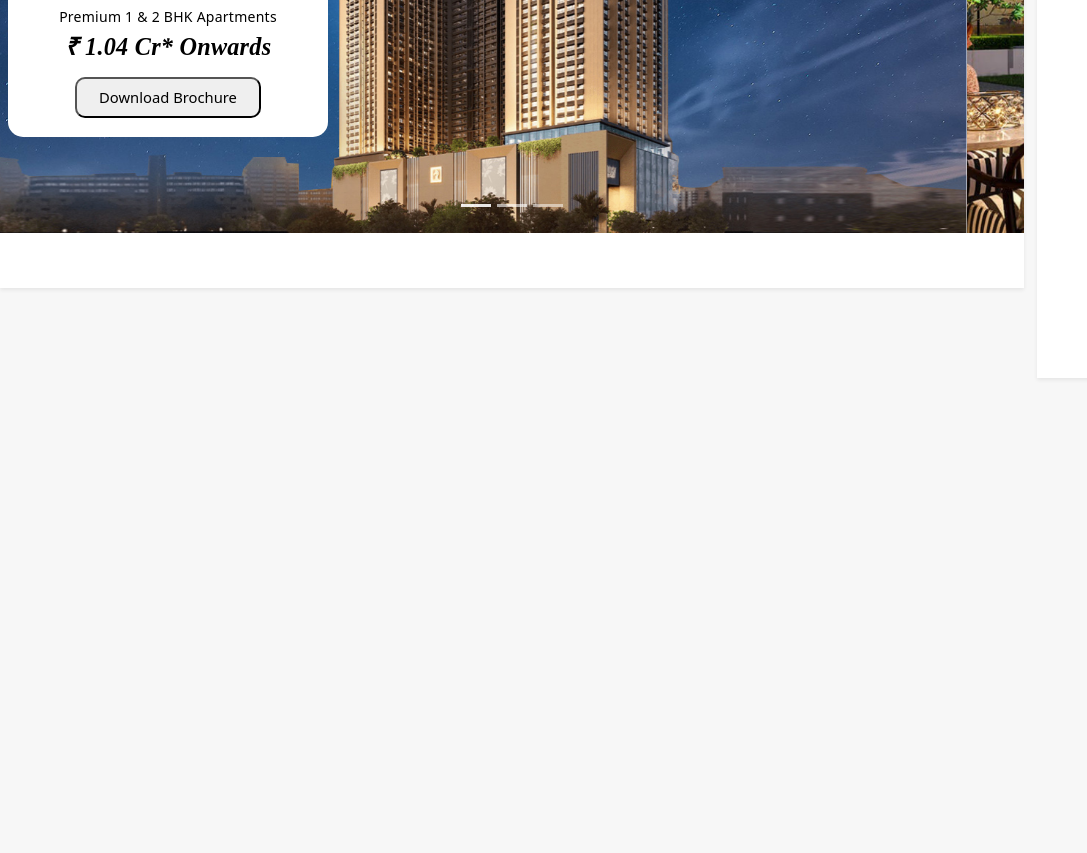
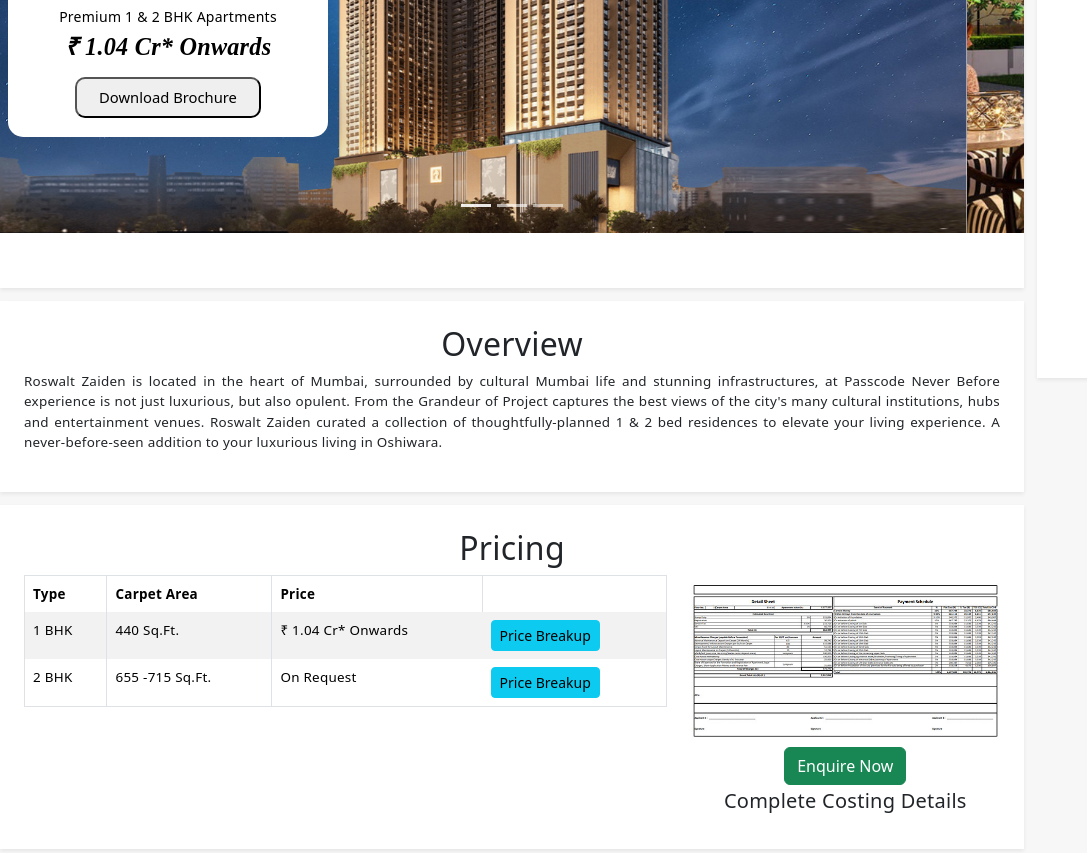
Before and after one commit to Harsh-09A/Roswalt-Zaiden, a plain HTML site: page index.html in a window 1280 px wide. Shown: the part 422-1275 px from the top of the page, without its empty margins (0-1087 px from the left). Before the commit the page ends 800 px from the top, so only its background shows below. Drawn offline with nearby package versions, Linux system fonts and the light colour scheme.

Commit message:
Added: Overview & Pricing

```diff
--- a/css/style.css
+++ b/css/style.css
@@ -348,3 +348,19 @@ aside {
     display: none;
   }
 }
+
+/* Overview Section */
+.sub-heading {
+  text-align: center;
+}
+.overview-para {
+  text-align: justify;
+}
+
+/* Pricing */
+/* For Mobile */
+@media only screen and (max-width: 990px) {
+  .price-table {
+    width: 500px;
+  }
+}
--- a/index.html
+++ b/index.html
@@ -316,6 +316,122 @@
           <br />
         </div>
       </aside>
+
+      <!--Overview Section  -->
+      <section id="overview" class="container p-4 shadow-sm">
+        <h3 class="section-heading">Overview</h3>
+        <p class="overview-para">
+          Roswalt Zaiden is located in the heart of Mumbai, surrounded by
+          cultural Mumbai life and stunning infrastructures, at Passcode Never
+          Before experience is not just luxurious, but also opulent. From the
+          Grandeur of Project captures the best views of the city's many
+          cultural institutions, hubs and entertainment venues. Roswalt Zaiden
+          curated a collection of thoughtfully-planned 1 &amp; 2 bed residences
+          to elevate your living experience. A never-before-seen addition to
+          your luxurious living in Oshiwara.
+        </p>
+      </section>
+
+      <!-- Pricing Section -->
+      <section id="pricing" class="container p-4 shadow-sm">
+        <h3 class="section-heading">Pricing</h3>
+        <div class="row">
+          <div class="col-md-8">
+            <!-- Pricing Table -->
+            <div class="table-responsive">
+              <table
+                class="table table-striped table-borderless border price-table table-pricing">
+                <thead>
+                  <tr>
+                    <th scope="col" class="border border-bottom-0 mb-w">
+                      Type
+                    </th>
+                    <th scope="col" class="border border-bottom-0 mb-w">
+                      Carpet Area
+                    </th>
+                    <th
+                      scope="col"
+                      class="border border-bottom-0 border-right-0">
+                      Price
+                    </th>
+                    <th scope="col"></th>
+                  </tr>
+                </thead>
+                <tbody>
+                  <tr>
+                    <td
+                      class="border border-left-0 border-top-0 border-bottom-0 price-type">
+                      1 BHK
+                    </td>
+
+                    <td
+                      class="border border-left-0 border-top-0 border-bottom-0 price-carpet">
+                      440 Sq.Ft.
+                    </td>
+                    <td class="price-amt">₹ 1.04 Cr* Onwards</td>
+
+                    <td>
+                      <button
+                        class="btn btn-sm btn-info effectGradient effectScale enqModal"
+                        data-bs-toggle="modal"
+                        data-bs-target="#popupModal">
+                        Price Breakup
+                      </button>
+                    </td>
+                  </tr>
+
+                  <tr>
+                    <td
+                      class="border border-left-0 border-top-0 border-bottom-0 price-type">
+                      2 BHK
+                    </td>
+                    <td
+                      class="border border-left-0 border-top-0 border-bottom-0 price-carpet">
+                      655 -715 Sq.Ft.
+                    </td>
+                    <td class="price-amt">On Request</td>
+                    <td>
+                      <button
+                        class="btn btn-sm btn-info effectGradient effectScale enqModal"
+                        data-bs-toggle="modal"
+                        data-bs-target="#popupModal">
+                        Price Breakup
+                      </button>
+                    </td>
+                  </tr>
+                </tbody>
+              </table>
+            </div>
+          </div>
+
+          <!--Costing Image  -->
+          <div
+            class="col-md-4 mt-1"
+            data-bs-toggle="modal"
+            data-bs-target="#popupModal">
+            <a>
+              <!-- Image -->
+              <div class="overlay-container">
+                <img
+                  class="img-fluid"
+                  src="img/plans/costing-details.jpg"
+                  alt=""
+                  width="100%" />
+                <div class="overlay-slider-bottom"></div>
+                <div
+                  class="overlay-slider-top d-flex justify-content-center align-items-center">
+                  <button class="btn btn-success text-white enq-btn">
+                    Enquire Now
+                  </button>
+                </div>
+              </div>
+            </a>
+            <div class="at-property-dis effectGradient text-center p-1">
+              <h5>Complete Costing Details</h5>
+            </div>
+          </div>
+        </div>
+      </section>
     </main>
     <footer></footer>
   </body>
```
Also changed, not shown: img/plans/costing-details.jpg (added).
